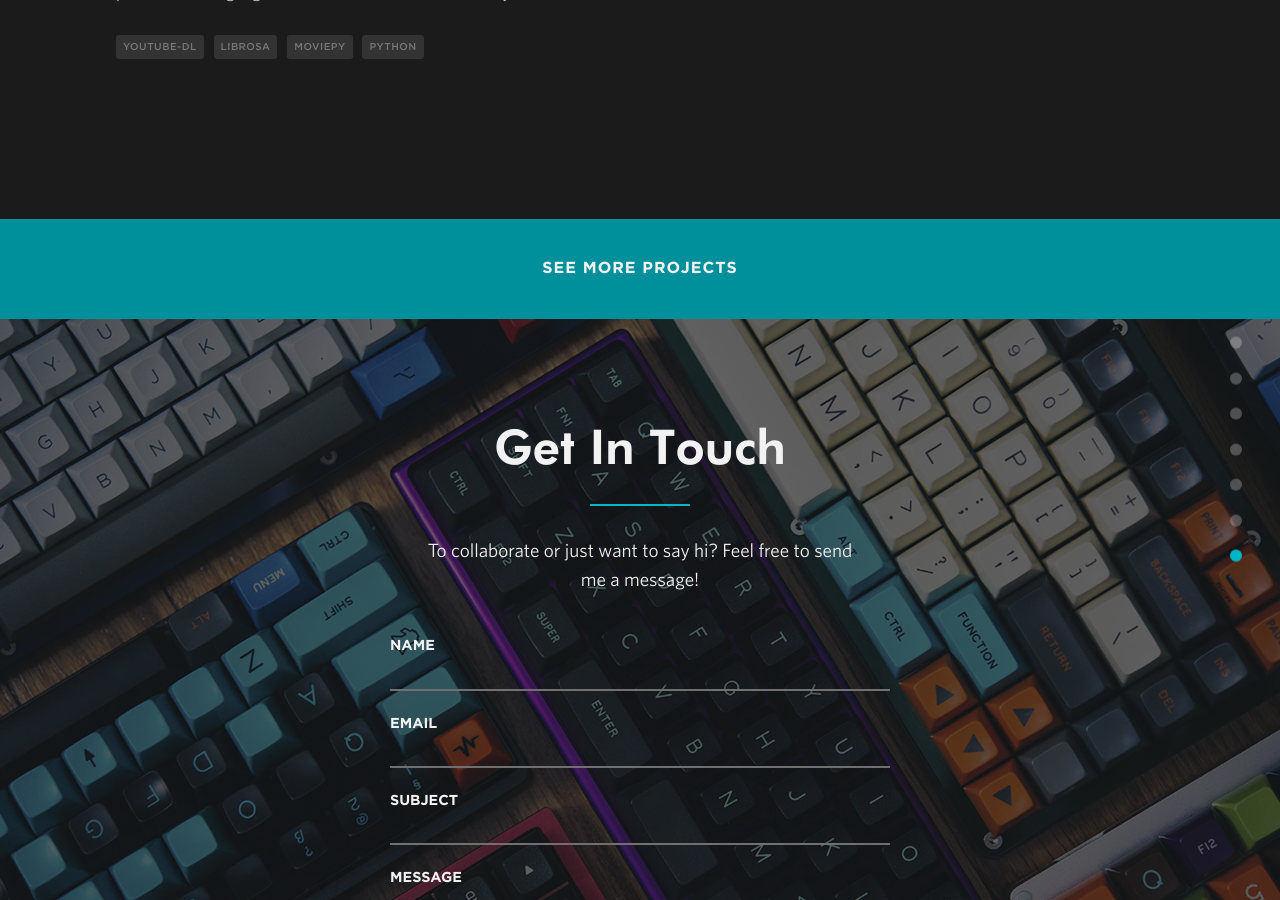
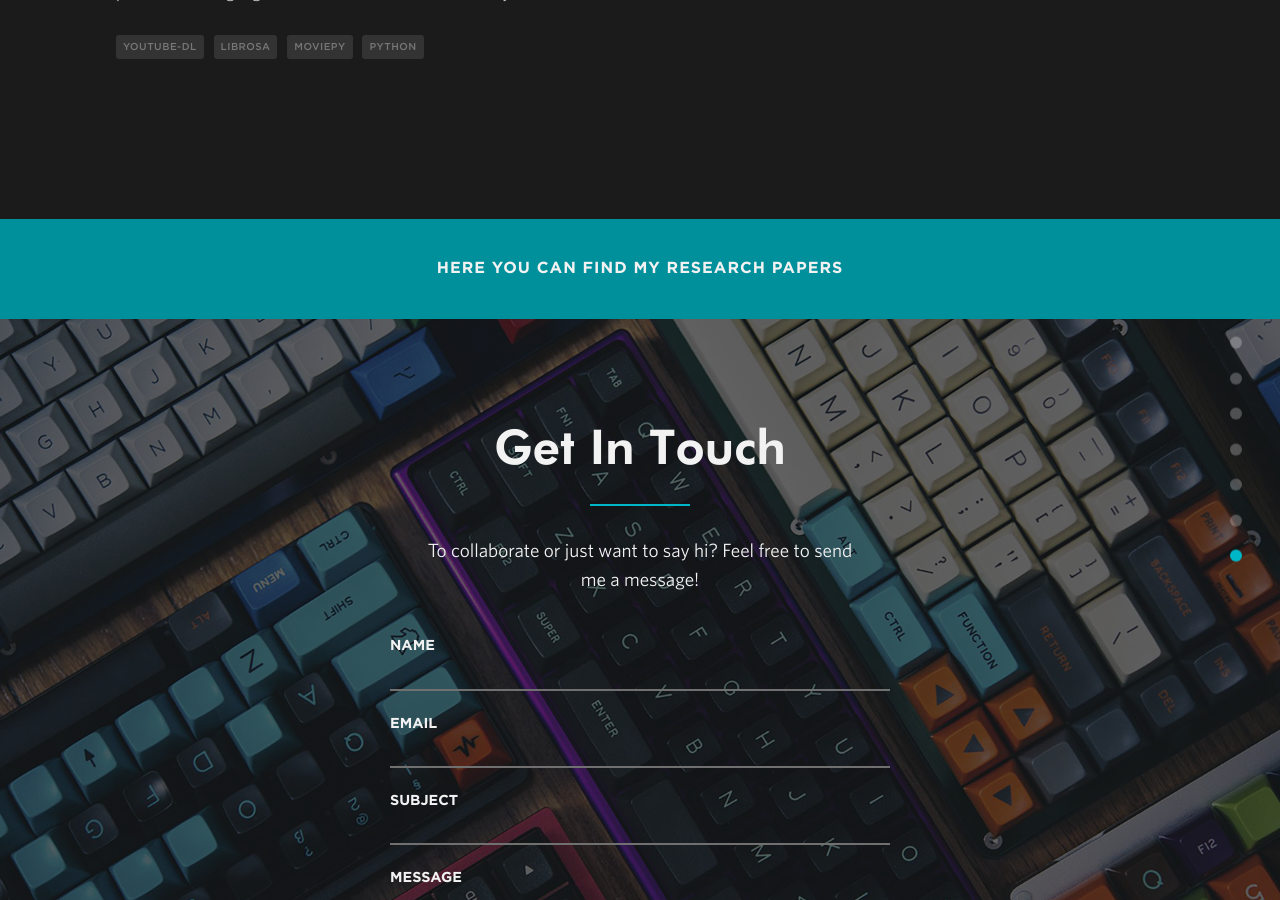
Before and after one commit to sumit6597/sumit6597.github.io, a Jekyll site: the page built from index.html, in a window 1280 px wide and 900 px high, scrolled down 8755 px. Built offline with Jekyll 4.4.1, drawn with Linux system fonts in a browser that asks for light colours; nearby versions of some CDN libraries.

Commit message:
Update github_btn.html

```diff
--- a/_includes/github_btn.html
+++ b/_includes/github_btn.html
@@ -1,4 +1,4 @@
-<a class="block-btn" href="https://github.com/AmbiTyga" target="_blank">
-  <span class="text">See more projects</span>
+<a class="block-btn" href="https://scholar.google.com/citations?user=MUjCnhMAAAAJ&hl=en&authuser=1" target="_blank">
+  <span class="text">Here you can find my research papers</span>
   <img class="icon" src="img/icons/github.svg" alt="github">
 </a>
```
